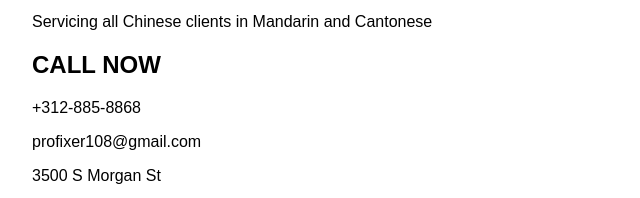
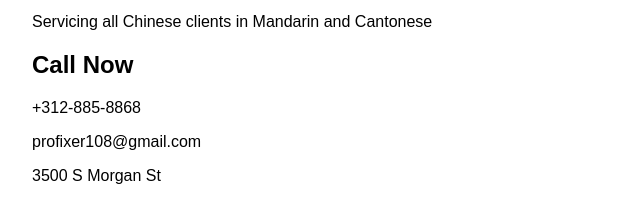
Before and after one commit to 312hzeng/312hzeng.github.io, a plain HTML site: page index.html in a window 1280 px wide. Shown: the part 453-651 px from the top of the page, 8-648 px from the left. Drawn offline with Linux system fonts and the light colour scheme.

Commit message:
Update index.html

```diff
--- a/index.html
+++ b/index.html
@@ -56,7 +56,7 @@
     </div>
 
     <div class="Contact">
-      <h2>CALL NOW</h2>
+      <h2>Call Now</h2>
       <p>+312-885-8868</p>
       <p>profixer108@gmail.com</p>
       <p>3500 S Morgan St</p>
```
